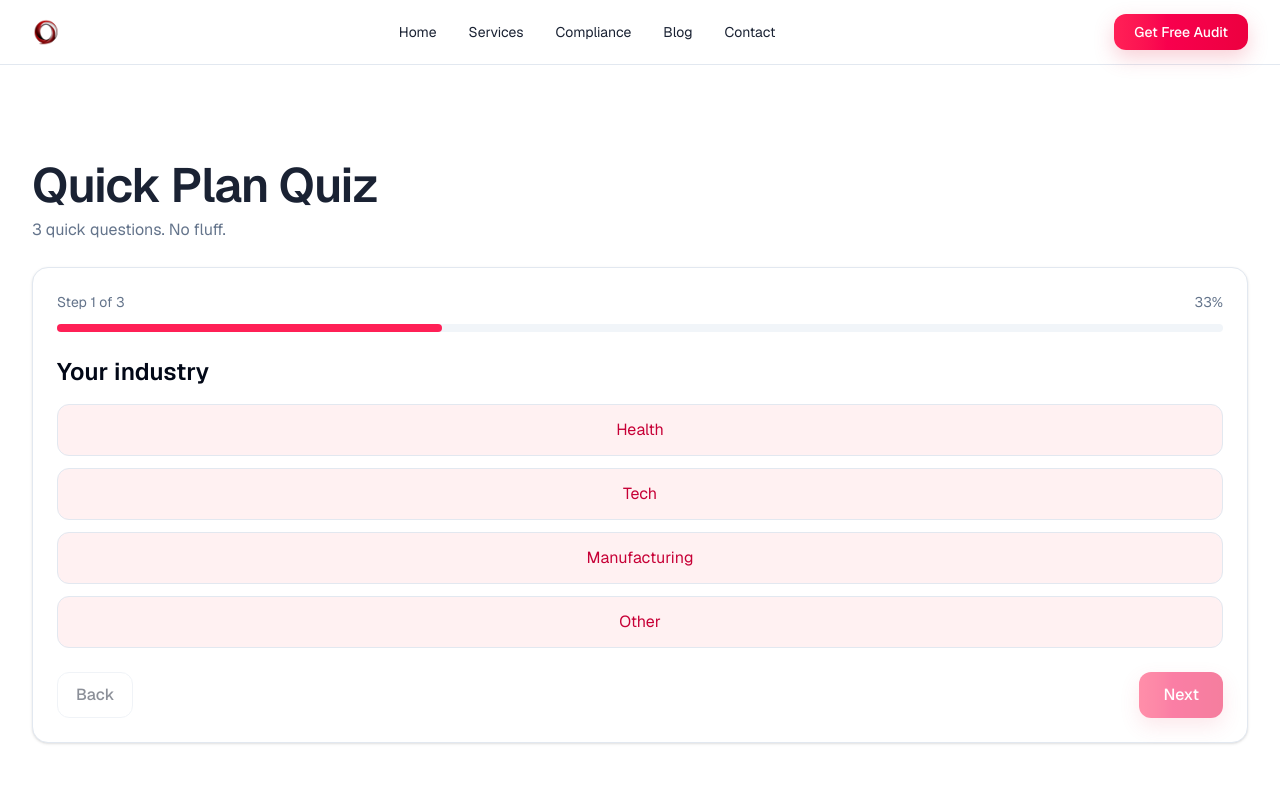
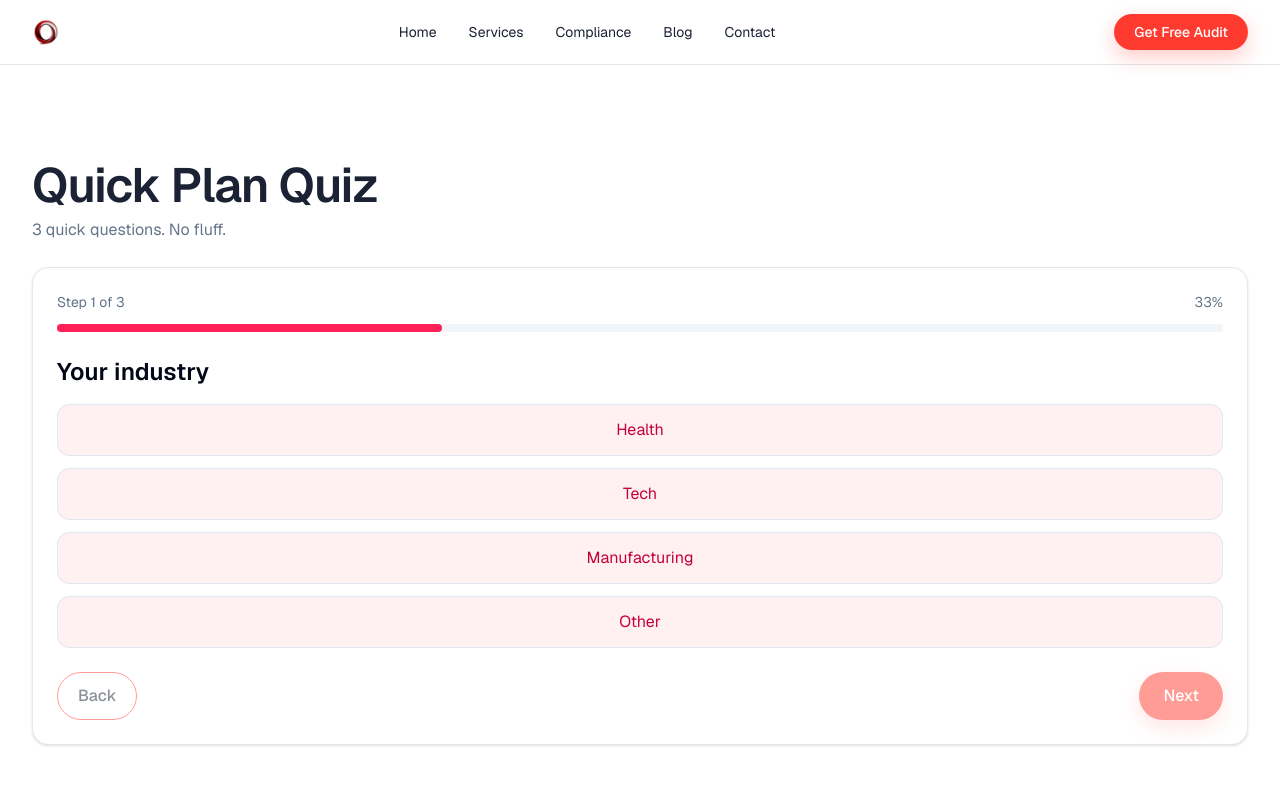
Before and after one commit to ShakibH/ordera-website, a Next.js app: page /quiz in a window 1280 px wide. Shown: the top 800 px of the page. Built offline with nearby package versions, Linux system fonts and the light colour scheme; a web font is replaced by a local one.

Commit message:
redeploy: hero + branding + assets

```diff
--- a/src/app/globals.css
+++ b/src/app/globals.css
@@ -11,11 +11,19 @@
   --card: 0 0% 100%;
   --card-foreground: 222.2 84% 4.9%;
   --border: 214.3 31.8% 91.4%;
-  --primary: 350 84% 47%; /* Ordera brand red */
+  --primary: 6 100% 59%; /* Ordera orange #FF3B30 */
   --primary-foreground: 0 0% 100%;
   --secondary: 224 71% 4%;
   --secondary-foreground: 0 0% 100%;
-  --ring: 350 84% 47%;
+  --ring: 6 100% 59%;
+  /* Design tokens */
+  --accent-hex: #FF3B30; /* Ordera Orange */
+  --accent-600-hex: #e3362c;
+  --accent-700-hex: #c83027;
+  --text-hex: #111111;
+  --muted-hex: #6b7280;
+  --glass-bg: rgba(255,255,255,0.72);
+  --glass-border: rgba(255,255,255,0.55);
 }
 
 @theme inline {
@@ -46,10 +54,11 @@ body { @apply bg-background text-foreground font-sans leading-relaxed; }
 /* Reusable utilities */
 .container-page { @apply mx-auto max-w-7xl px-4 sm:px-6 lg:px-8; }
 .card { @apply bg-card text-card-foreground rounded-2xl border shadow-sm; }
-.btn { @apply inline-flex items-center justify-center rounded-xl font-medium transition-all focus-visible:outline-none focus-visible:ring-2 focus-visible:ring-ring focus-visible:ring-offset-2 disabled:opacity-50 disabled:pointer-events-none tracking-tight text-sm; padding: 8px 18px; z-index: 0; }
-.btn-primary { @apply inline-flex items-center justify-center rounded-xl font-medium transition-all focus-visible:outline-none focus-visible:ring-2 focus-visible:ring-ring focus-visible:ring-offset-2 disabled:opacity-50 disabled:pointer-events-none bg-gradient-to-r from-rose-500 to-rose-600 text-white; box-shadow: 0 8px 20px rgba(233,72,99,0.25); }
-.btn-primary:hover { box-shadow: 0 12px 36px rgba(233,72,99,0.45); }
-.btn-outline { @apply inline-flex items-center justify-center rounded-xl font-medium transition-all focus-visible:outline-none focus-visible:ring-2 focus-visible:ring-ring focus-visible:ring-offset-2 disabled:opacity-50 disabled:pointer-events-none border border-border bg-white text-foreground hover:bg-muted; padding: 8px 18px; }
+.btn { @apply inline-flex items-center justify-center rounded-full font-medium transition-all focus-visible:outline-none focus-visible:ring-2 focus-visible:ring-ring focus-visible:ring-offset-2 disabled:opacity-50 disabled:pointer-events-none tracking-tight text-sm; padding: 10px 20px; z-index: 0; }
+.btn-primary { @apply inline-flex items-center justify-center rounded-full font-medium transition-all focus-visible:outline-none focus-visible:ring-2 focus-visible:ring-ring focus-visible:ring-offset-2 disabled:opacity-50 disabled:pointer-events-none text-white; background: var(--accent-hex); box-shadow: 0 8px 20px rgba(255,59,48,0.25); }
+.btn-primary:hover { box-shadow: 0 12px 36px rgba(255,59,48,0.45); transform: translateY(-1px); }
+.btn-outline { @apply inline-flex items-center justify-center rounded-full font-medium transition-all focus-visible:outline-none focus-visible:ring-2 focus-visible:ring-ring focus-visible:ring-offset-2 disabled:opacity-50 disabled:pointer-events-none border bg-white text-foreground; border-color: var(--accent-hex); padding: 10px 20px; }
+.btn-outline:hover { background: #ffefe9; }
 
 /* Soft glow helper for CTAs */
 .btn-glow { position: relative; }
--- /dev/null
+++ b/src/components/Hero.tsx
@@ -0,0 +1,52 @@
+import Image from 'next/image'
+
+export default function Hero() {
+  return (
+    <section id="hero" className="relative isolate overflow-hidden">
+      {/* Background image */}
+      <div className="absolute inset-0 -z-10">
+        <Image src="/home.png" alt="Rocket launch" fill priority className="object-cover" />
+        {/* Legibility overlay: left-to-right dark fade */}
+        <div className="absolute inset-0 bg-gradient-to-r from-black/45 via-black/20 to-transparent" />
+      </div>
+
+      <div className="mx-auto max-w-7xl px-6 pt-24 pb-16 md:pt-28 md:pb-24">
+        {/* Pill */}
+        <div className="inline-flex items-center gap-2 rounded-full border border-white/30 bg-white/20 px-4 py-2 backdrop-blur-md text-white/90">
+          <span className="h-2 w-2 rounded-full" style={{ background: 'var(--accent-hex)' }}></span>
+          <span>Your roadmap to AI adoption</span>
+        </div>
+
+        {/* Headline */}
+        <h1 className="mt-6 text-5xl font-extrabold leading-[1.05] text-white drop-shadow md:text-7xl max-w-3xl">
+          Big-firm consulting,
+          <br />
+          <span className="" style={{ color: 'var(--accent-hex)' }}>scaled to fit</span>
+          <br />
+          your business.
+        </h1>
+
+        {/* Subheadline */}
+        <p className="mt-6 max-w-3xl text-lg md:text-xl text-white/90">
+          Ordera brings enterprise-grade AI strategy and compliance expertise to SMBs—without the bloated costs.
+        </p>
+
+        {/* CTAs */}
+        <div className="mt-8 flex items-center gap-4">
+          <a href="/contact" className="btn btn-primary">Get Free Audit</a>
+          <a href="/services" className="btn btn-outline">Explore Services</a>
+        </div>
+      </div>
+
+      {/* Blog Card (glassmorphism) */}
+      <aside className="pointer-events-auto absolute right-6 top-40 w-[420px] max-w-[90vw] rounded-2xl border p-6 shadow-lg backdrop-blur-md md:right-12 md:top-48" style={{ background: 'var(--glass-bg)', borderColor: 'var(--glass-border)' }}>
+        <div className="flex h-9 w-9 items-center justify-center rounded-full text-white text-xl" style={{ background: 'var(--accent-hex)' }}>→</div>
+        <h3 className="mt-4 text-xl font-semibold" style={{ color: 'var(--text-hex)' }}>Ordera Blog</h3>
+        <p className="mt-2 text-[15px] leading-6" style={{ color: 'var(--muted-hex)' }}>
+          Insights on AI strategy, compliance, and scaling your business with cutting-edge automation.
+        </p>
+        <a href="/blog" className="mt-3 inline-flex items-center gap-1 font-medium" style={{ color: 'var(--accent-hex)' }}>Read insights <span aria-hidden>→</span></a>
+      </aside>
+    </section>
+  )
+}
```
Also changed, not shown: public/apple-touch-icon.png.
